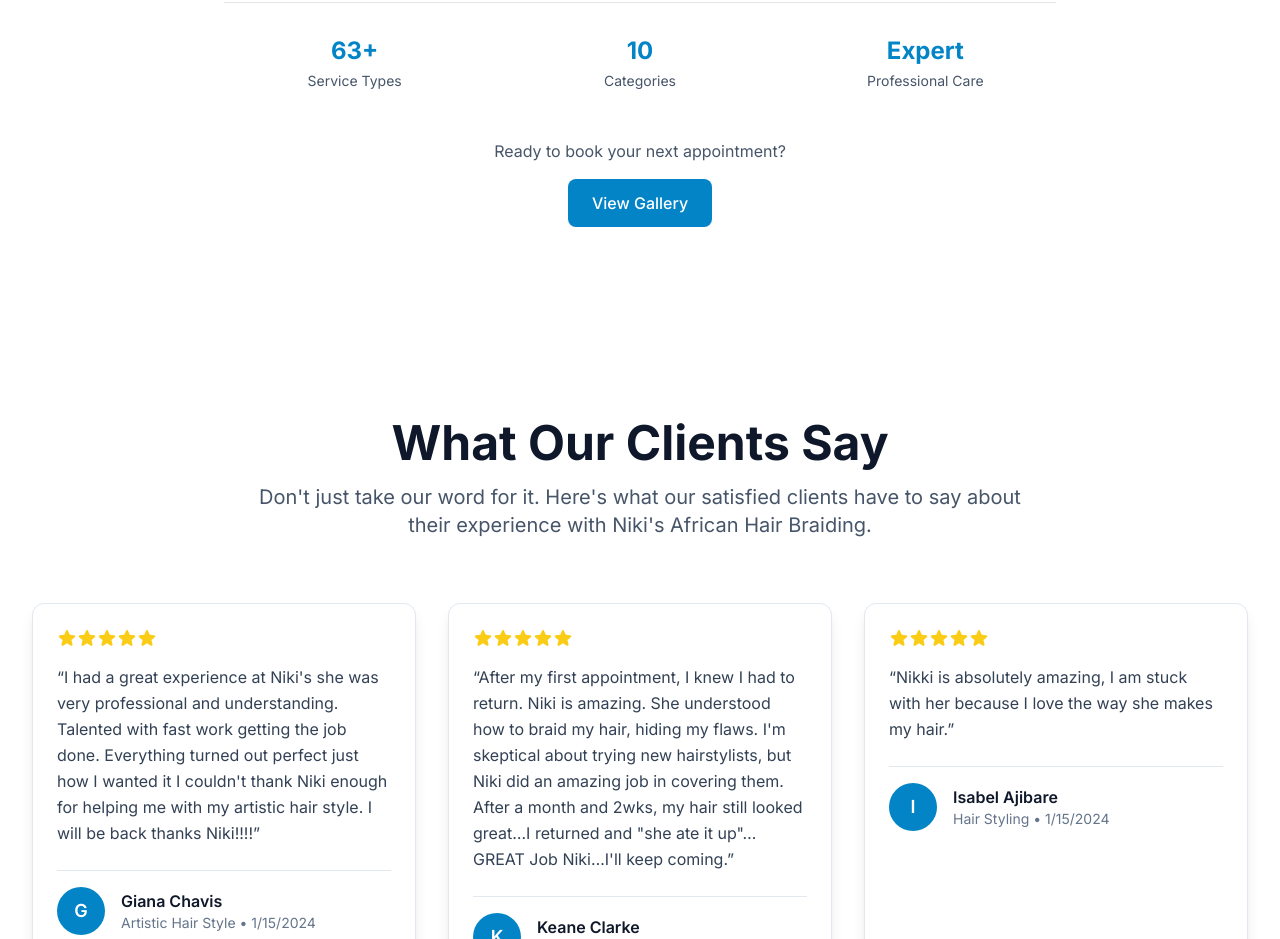
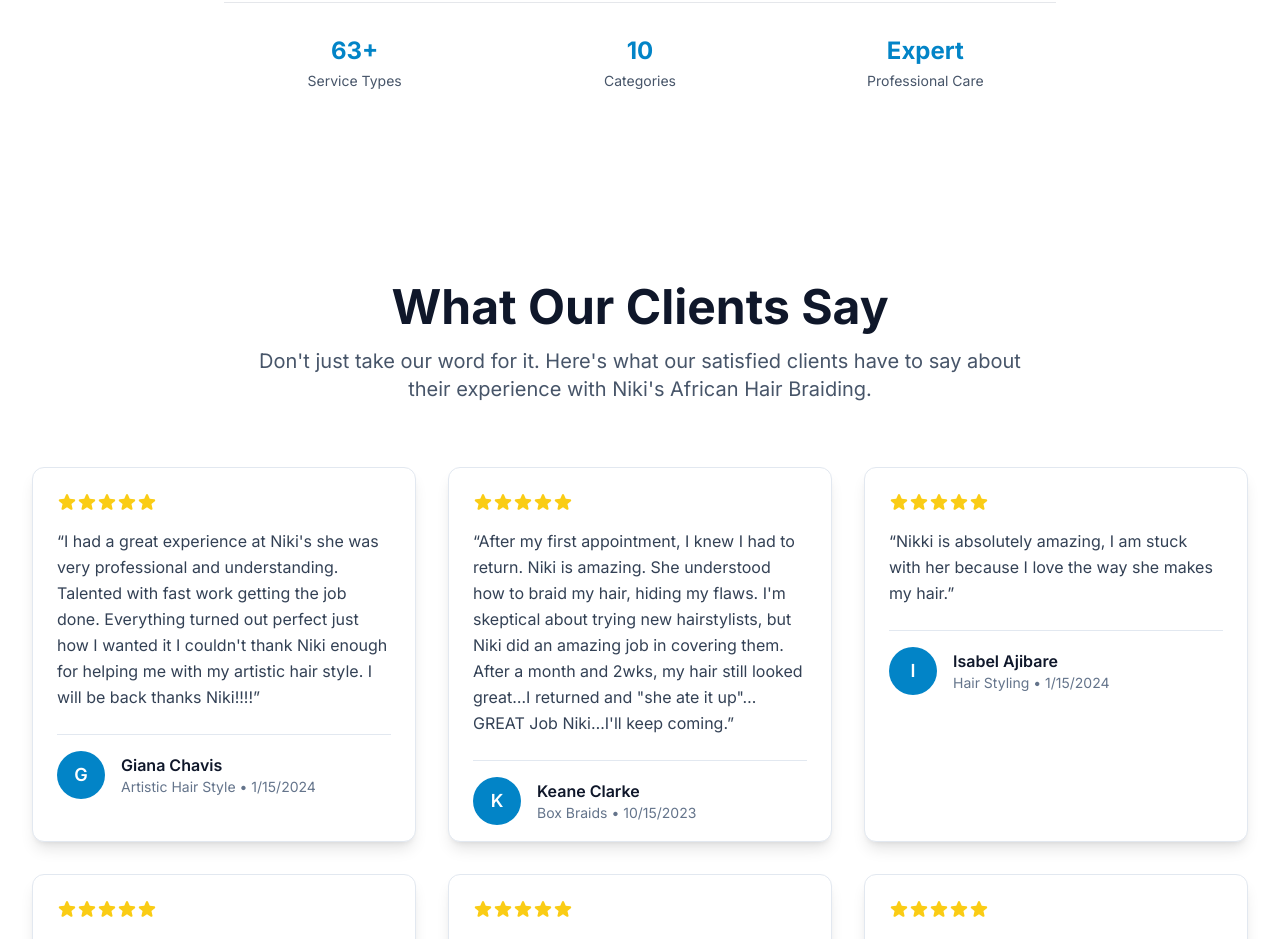
Before and after one commit to oobaretin/nikis-african-braiding, a Next.js app: page /services in a window 1280 px wide. Shown: the part 1220-2159 px from the top of the page. Built offline with nearby package versions, Linux system fonts and the light colour scheme; a web font is replaced by a local one.

Commit message:
feat: remove redundant call-to-action section
- Removed 'Ready to book your next appointment?' section
- Removed duplicate 'View Gallery' button
- Cleaned up unused Link import
- Eliminates redundancy since gallery link exists elsewhere on page
- Cleaner, more focused services page layout

```diff
--- a/src/components/sections/ServiceMinimalList.tsx
+++ b/src/components/sections/ServiceMinimalList.tsx
@@ -1,7 +1,6 @@
 'use client';
 
 import React, { useState } from 'react';
-import Link from 'next/link';
 import { ChevronDownIcon, ChevronRightIcon, ClockIcon, CalendarIcon } from '@heroicons/react/24/outline';
 import { useBooking } from '@/components/booking/BookingProvider';
 import { SALON_DATA } from '@/lib/salonData';
@@ -201,18 +200,6 @@
           </div>
         </div>
 
-        {/* Call to Action */}
-        <div className="text-center mt-12">
-          <p className="text-secondary-600 mb-4">
-            Ready to book your next appointment?
-          </p>
-          <Link
-            href="/gallery"
-            className="inline-block bg-primary-600 text-white px-6 py-3 rounded-lg font-medium hover:bg-primary-700 transition-colors duration-200"
-          >
-            View Gallery
-          </Link>
-        </div>
       </div>
     </section>
   );
```
